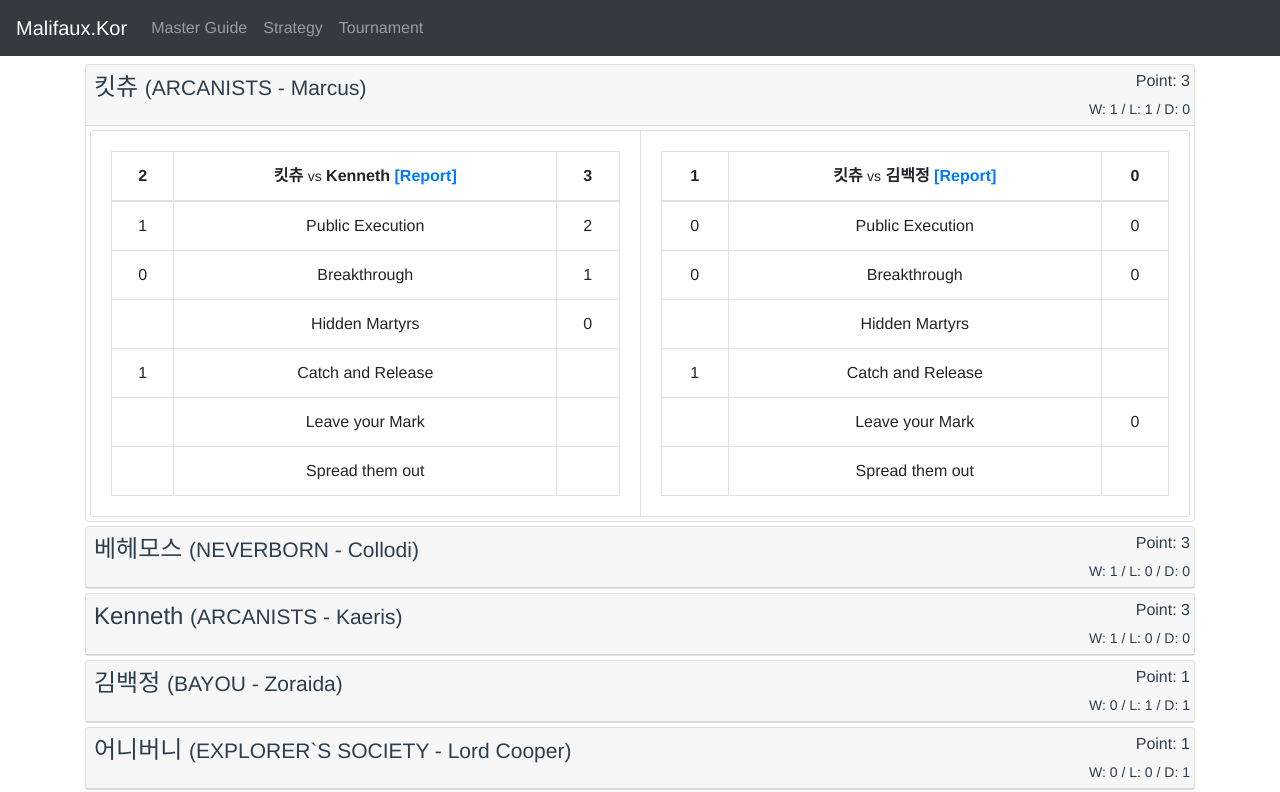
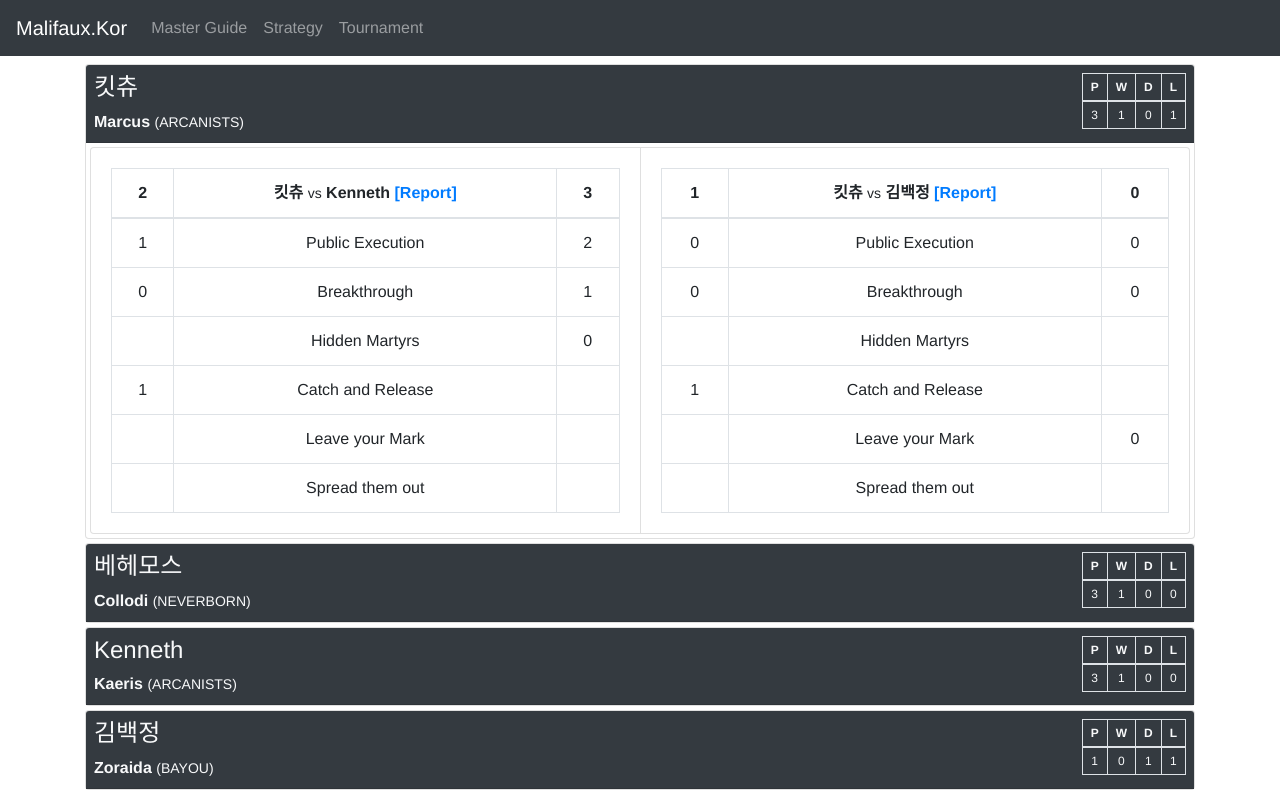
Before and after one commit to Kitchu0401/malifaux-korea, a Vue app: page /#/tournament in a window 1280 px wide. Shown: the top 792 px of the page. Built offline with nearby package versions, Linux system fonts and the light colour scheme.

Commit message:
참가자 헤더 수정

```diff
--- a/src/components/tournament/Participant.vue
+++ b/src/components/tournament/Participant.vue
@@ -2,12 +2,31 @@
   <b-card no-body class="mb-1">
     <b-card-header
       header-tag="header" role="tab"
-      class="p-0 d-flex w-100 justify-content-between"
+      class="p-2 d-flex text-light bg-dark w-100 justify-content-between"
       v-b-toggle="`participant-detail-${participantIndex}`">
-      <h4 class="p-2 m-0 align-middle">{{ nickname }} <small>({{ faction }} - {{ master }})</small></h4>
+      <div class="text-left">
+        <h4 class="">{{ nickname }}</h4>
+        <p class="mb-0"><strong>{{ master }}</strong> <small>({{ faction }})</small></p>
+      </div>
       <div>
-        <p class="m-1 text-right">Point: {{ stats['point'] }}</p>
-        <p class="m-1 text-right"><small>W: {{ stats['win'] }} / L: {{ stats['lose'] }} / D: {{ stats['draw'] }}</small></p>
+        <b-table-simple bordered class="m-0 text-light score-board">
+          <b-thead>
+            <b-tr>
+              <b-th>P</b-th>
+              <b-th>W</b-th>
+              <b-th>D</b-th>
+              <b-th>L</b-th>
+            </b-tr>
+          </b-thead>
+          <b-tbody>
+            <b-tr>
+              <b-td>{{ stats['point'] }}</b-td>
+              <b-td>{{ stats['win'] }}</b-td>
+              <b-td>{{ stats['draw'] }}</b-td>
+              <b-td>{{ stats['lose'] }}</b-td>
+            </b-tr>
+          </b-tbody>
+        </b-table-simple>
       </div>
     </b-card-header>
     <b-collapse v-bind:id="`participant-detail-${participantIndex}`" visible accordion="my-accordion" role="tabpanel">
@@ -56,5 +75,15 @@ export default {
 </script>
 
 <style>
+.score-board {
+  font-size: 0.75rem;
+}
 
+.score-board th {
+  padding: 0.25rem 0.5rem;
+}
+
+.score-board td {
+  padding: 0.25rem 0.5rem;
+}
 </style>
```
